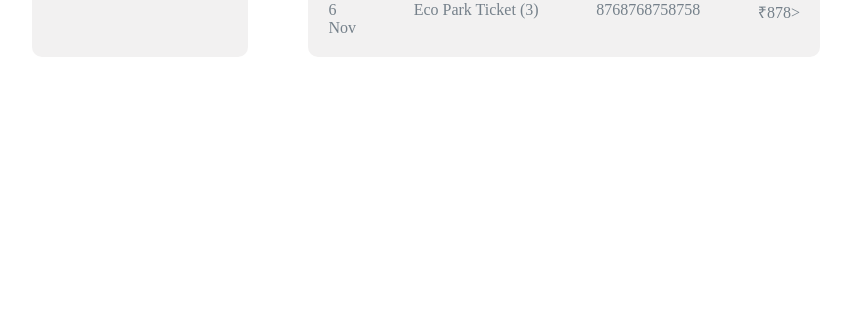
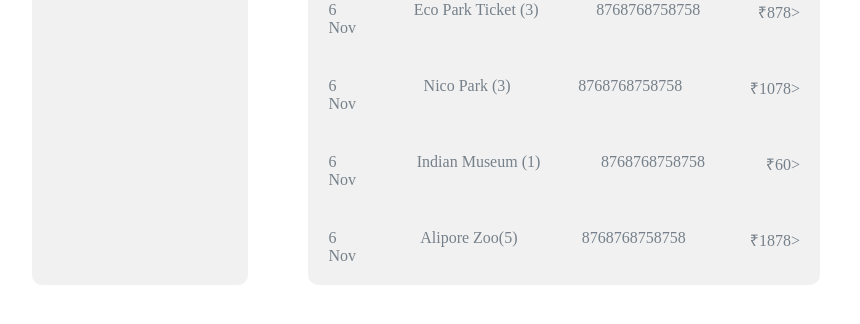
Before and after one commit to Md-Aurangzeb/Quest-Tickets, a React (Create React App) app in the folder frontend/: page /transaction in a window 1280 px wide. Shown: the part 374-698 px from the top of the page, without its empty margins (224-1084 px from the left). Built offline with nearby package versions, Linux system fonts and the light colour scheme; sample sign-in values are in the browser's storage.

Commit message:
add more tranctions

```diff
--- a/frontend/src/components/TransactionBody.jsx
+++ b/frontend/src/components/TransactionBody.jsx
@@ -15,6 +15,9 @@
             <div className="transaction-history">
                 <p className="transaction-history-heading">ALL Transactions </p>
                 <TransactionHistory transactionDate={6} transactionMonth={date.toLocaleString('default', { month: "short" })} transactionMethod={PaymentMethod} refNo={"8768768758758"} amount={878} />
+                <TransactionHistory transactionDate={6} transactionMonth={date.toLocaleString('default', { month: "short" })} transactionMethod={"Nico Park (3)"} refNo={"8768768758758"} amount={1078} />
+                <TransactionHistory transactionDate={6} transactionMonth={date.toLocaleString('default', { month: "short" })} transactionMethod={"Indian Museum (1)"} refNo={"8768768758758"} amount={60} />
+                <TransactionHistory transactionDate={6} transactionMonth={date.toLocaleString('default', { month: "short" })} transactionMethod={"Alipore Zoo(5)"} refNo={"8768768758758"} amount={1878} />
             </div>
         </div>
     )
```
